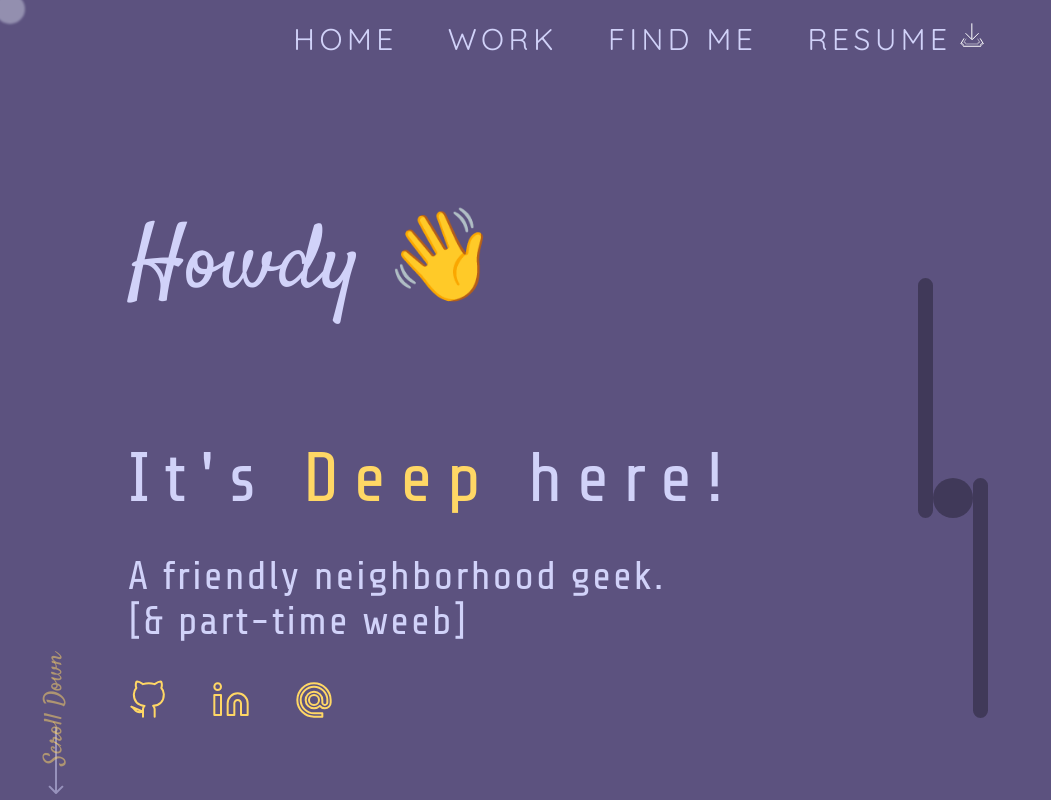
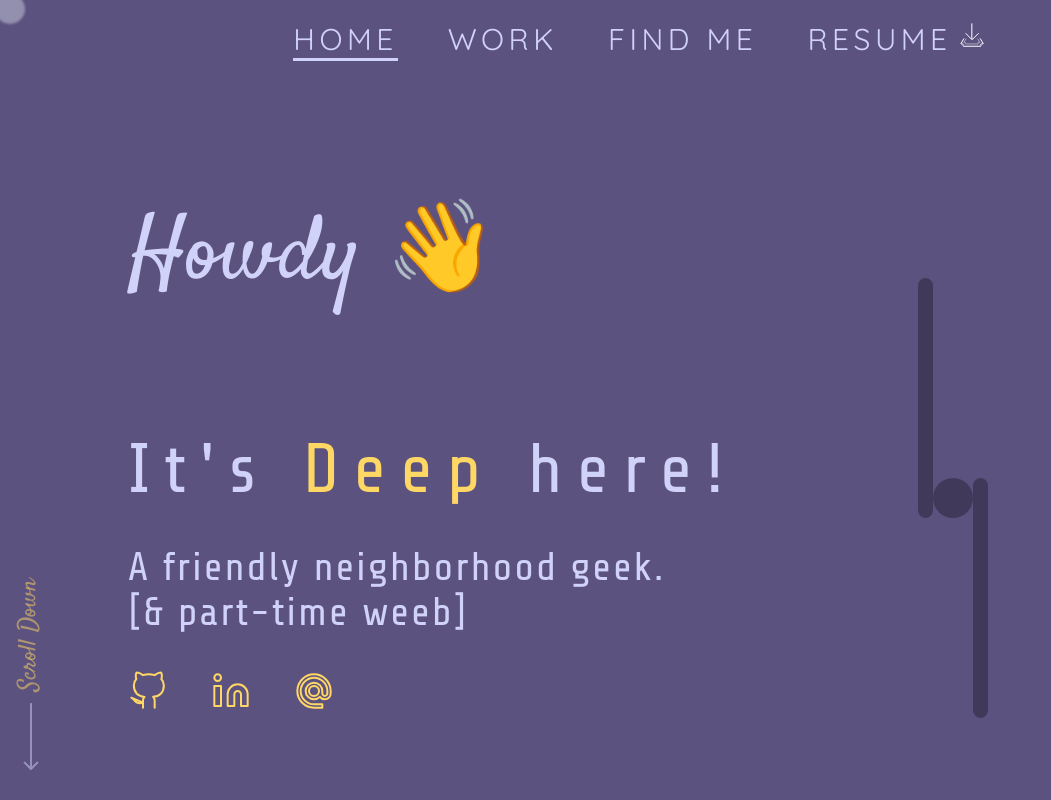
Before and after one commit to Deep3543/portfolio, a React (Create React App) app: page / in a window 1280 px wide. Shown: the top 800 px of the page, without its empty margins (0-1051 px from the left). Built offline with nearby package versions, Linux system fonts and the light colour scheme.

Commit message:
Scroll Transition added

```diff
--- a/package.json
+++ b/package.json
@@ -9,6 +9,7 @@
     "react": "^17.0.2",
     "react-dom": "^17.0.2",
     "react-scripts": "4.0.3",
+    "react-scroll": "^1.8.4",
     "semantic-ui-css": "^2.4.1",
     "semantic-ui-react": "^2.0.3",
     "web-vitals": "^1.0.1"
--- a/src/App.js
+++ b/src/App.js
@@ -1,14 +1,22 @@
 import React from 'react';
 import Skeleton from './components/docs/Skeleton';
-import Nav from './components/docs/views/Nav';
+import Work from './components/docs/Work';
+import Find from './components/docs/Find';
+import Nav from './components/docs/views/Nav-dif';
 import Skel from './components/docs/Skeleton-dif';
+import {Link, animateScroll as scroll} from 'react-scroll';
+
 
 function App() {
   return (
     <div className="app">
       {/* < Nav />
       < Skeleton /> */}
+      < Nav />
       < Skel />
+      {/* TODO: Make Changes here */}
+      < Work />
+      < Find />
     </div>
   );
 }
--- /dev/null
+++ b/src/components/docs/Find.js
@@ -0,0 +1,14 @@
+import React, { Component } from "react";
+
+class Find extends Component{
+    render(){
+        return(
+            // Frame for Find Me Page
+            <div className="find-container" id="find">
+                {/* Temp Content */}
+                Hey, This is Find Me section.!
+            </div>
+        )
+    }
+}
+export default Find;
--- a/src/components/docs/Skeleton-dif.js
+++ b/src/components/docs/Skeleton-dif.js
@@ -15,7 +15,7 @@ class Skel extends Component{
     render(){
         return(
             // Frame
-            <div className="frame">
+            <div className="frame" id="home">
                 {/* Cursor code */}
                 <div className="cursor" style={{left: this.state.left, top: this.state.top}} />
                 {/* Background elements */}
@@ -45,28 +45,6 @@ class Skel extends Component{
                         </i>
                     </span>
                 </div>
-                {/* Nav Pane */}
-                {/* TODO: Add the highlight line below the active tab */}
-                {/* TODO: Make the Text Bold for the active tab */}
-                <nav className="nav-bar">
-                    <ul className="nav-list">
-                        <li><a href="#" name="Home">Home</a></li>
-                        <li><a href="#" name="Work">Work</a></li>
-                        <li><a href="#" name="Find">Find Me</a></li>
-                        <li className='resume' name="Resume">
-                            <a href="#">Resume
-                                <i className="i-download">
-                                    <svg width="30" height="30" viewBox="0 0 30 30" fill="none" xmlns="http://www.w3.org/2000/svg">
-                                    <path d="M23.33 18.75L26.3298 23.75C26.3298 24.413 24.3784 23.5099 23.9096 23.9787C23.4407 24.4476 24.4928 26.25 23.8298 26.25H6.32979C5.66675 26.25 6.37842 24.4476 5.90958 23.9787C5.44074 23.5099 3.82979 24.413 3.82979 23.75L6.83 18.75" stroke="white" stroke-linecap="round" stroke-linejoin="round"/>
-                                    <path d="M20.6966 18.9787L22.8298 22.3121C22.8298 22.7541 21.4421 22.152 21.1087 22.4645C20.7754 22.7771 21.5235 23.9787 21.052 23.9787H8.60757C8.13607 23.9787 8.64215 22.7771 8.30875 22.4645C7.97535 22.152 6.82979 22.7541 6.82979 22.3121L8.96327 18.9787" stroke="white" stroke-width="0.5" stroke-linecap="round" stroke-linejoin="round"/>
-                                    <path d="M8.82979 13.5L15.0798 19.75L21.3298 13.5" stroke="white" stroke-linecap="round" stroke-linejoin="round"/>
-                                    <path d="M14.8298 18.75V3.75" stroke="white" stroke-linecap="round" stroke-linejoin="round"/>
-                                    </svg>
-                                </i>
-                            </a>
-                        </li>
-                    </ul>
-                </nav>
 
                 {/* Content */}
                 <div className="content">
@@ -77,21 +55,27 @@ class Skel extends Component{
                     {/* Socials */}
                     <div className="socials">
                         <i className="github">
+                            <a href="https://github.com/Deep3543" target="_blank">
                                 <svg width="40" height="40" viewBox="0 0 40 40" fill="none" xmlns="http://www.w3.org/2000/svg">
                                     <path d="M26.6666 36.6667V30.2167C26.7292 29.4219 26.6218 28.623 26.3517 27.873C26.0815 27.123 25.6549 26.439 25.1 25.8667C30.3333 25.2833 35.8333 23.3 35.8333 14.2C35.8329 11.873 34.9378 9.63533 33.3333 7.95C34.0931 5.91418 34.0394 3.66391 33.1833 1.66666C33.1833 1.66666 31.2166 1.08333 26.6666 4.13333C22.8467 3.09803 18.82 3.09803 15 4.13333C10.45 1.08333 8.48331 1.66666 8.48331 1.66666C7.62727 3.66391 7.57355 5.91418 8.33331 7.95C6.71686 9.64783 5.82085 11.9058 5.83331 14.25C5.83331 23.2833 11.3333 25.2667 16.5666 25.9167C16.0183 26.4833 15.5954 27.159 15.3255 27.8999C15.0556 28.6407 14.9447 29.4301 15 30.2167V36.6667M15 31.6667C6.66665 34.1667 6.66665 27.5 3.33331 26.6667L15 31.6667Z" stroke="#FFD765" stroke-width="2" stroke-linecap="round" stroke-linejoin="round"/>
                                 </svg>
+                            </a>
                         </i>
                         <i className="linkedin">
+                            <a href="https://www.linkedin.com/in/deeppatel3543/" target="_blank">
                                 <svg width="40" height="40" viewBox="0 0 40 40" fill="none" xmlns="http://www.w3.org/2000/svg">
                                     <path d="M26.6667 13.3333C29.3189 13.3333 31.8624 14.3869 33.7378 16.2623C35.6131 18.1376 36.6667 20.6812 36.6667 23.3333V35H30V23.3333C30 22.4493 29.6488 21.6014 29.0237 20.9763C28.3986 20.3512 27.5507 20 26.6667 20C25.7826 20 24.9348 20.3512 24.3097 20.9763C23.6845 21.6014 23.3334 22.4493 23.3334 23.3333V35H16.6667V23.3333C16.6667 20.6812 17.7203 18.1376 19.5956 16.2623C21.471 14.3869 24.0145 13.3333 26.6667 13.3333V13.3333Z" stroke="#FFD765" stroke-width="2" stroke-linecap="round" stroke-linejoin="round"/>
                                     <path d="M9.99998 15H3.33331V35H9.99998V15Z" stroke="#FFD765" stroke-width="2" stroke-linecap="round" stroke-linejoin="round"/>
                                     <path d="M6.66665 10C8.5076 10 9.99998 8.50763 9.99998 6.66668C9.99998 4.82573 8.5076 3.33334 6.66665 3.33334C4.8257 3.33334 3.33331 4.82573 3.33331 6.66668C3.33331 8.50763 4.8257 10 6.66665 10Z" stroke="#FFD765" stroke-width="2" stroke-linecap="round" stroke-linejoin="round"/>
                                 </svg>
+                            </a>
                         </i>
                         <i className="email">
+                            <a href="mailto:deeppatel3543@gmail.com" target="_blank">
                                 <svg width="40" height="40" viewBox="0 0 40 40" fill="none" xmlns="http://www.w3.org/2000/svg">
                                     <path d="M20 3.33334C10.8 3.33334 3.33334 10.8 3.33334 20C3.33334 29.2 10.8 36.6667 20 36.6667H28.3333V35V33.3333H20C12.7667 33.3333 6.66668 27.2333 6.66668 20C6.66668 12.7667 12.7667 6.66668 20 6.66668C27.2333 6.66668 33.3333 12.7667 33.3333 20V22.3833C33.3333 23.7 32.15 25 30.8333 25C29.5167 25 28.3333 23.7 28.3333 22.3833V20C28.3333 15.4 24.6 11.6667 20 11.6667C15.4 11.6667 11.6667 15.4 11.6667 20C11.6667 24.6 15.4 28.3333 20 28.3333C22.3 28.3333 24.4 27.4 25.9 25.8833C26.9833 27.3667 28.85 28.3333 30.8333 28.3333C34.1167 28.3333 36.6667 25.6667 36.6667 22.3833V20C36.6667 10.8 29.2 3.33334 20 3.33334ZM20 25C17.2333 25 15 22.7667 15 20C15 17.2333 17.2333 15 20 15C22.7667 15 25 17.2333 25 20C25 22.7667 22.7667 25 20 25Z" stroke="#FFD765" stroke-width="2" stroke-linejoin="round"/>
                                 </svg>
+                            </a>
                         </i>
                     </div>
                 </div>
--- /dev/null
+++ b/src/components/docs/Work.js
@@ -0,0 +1,14 @@
+import React, { Component } from "react";
+
+class Work extends Component{
+    render(){
+        return(
+            // Frame for Work Page
+            <div className="work-container" id="work">
+                {/* Temp Content */}
+                Hey, This is work section.!
+            </div>
+        )
+    }
+}
+export default Work;
--- /dev/null
+++ b/src/components/docs/views/Nav-dif.js
@@ -0,0 +1,63 @@
+import React, {Component} from 'react';
+import {Link, animateScroll as scroll} from 'react-scroll';
+
+class Nav extends Component{
+    scrollToTop = () => {
+        scroll.scrollToTop();
+    };
+    render(){
+        return(
+            <nav className="nav-bar">
+                {/* TODO: Add the highlight line below the active tab */}
+                {/* TODO: Make the Text Bold for the active tab */}
+                <div className="nav-content">
+                    <ul className="nav-list">
+                        <li>
+                            <Link
+                                activeClass="active"
+                                to="home"
+                                spy={true}
+                                smooth={true}
+                                offset={-70}
+                                duration={1000}
+                            >Home
+                            </Link>
+                        </li>
+                        <li>
+                            <Link
+                                activeClass="active"
+                                to="work"
+                                spy={true}
+                                smooth={true}
+                                offset={-70}
+                                duration={1000}
+                            >Work</Link>
+                        </li>
+                        <li>
+                            <Link
+                                activeClass="active"
+                                to="find"
+                                spy={true}
+                                smooth={true}
+                                offset={-70}
+                                duration={1000}
+                            >Find Me</Link>
+                        </li>
+                        <li className='resume' name="Resume">
+                            Resume
+                            <i className="i-download">
+                                <svg width="30" height="30" viewBox="0 0 30 30" fill="none" xmlns="http://www.w3.org/2000/svg">
+                                <path d="M23.33 18.75L26.3298 23.75C26.3298 24.413 24.3784 23.5099 23.9096 23.9787C23.4407 24.4476 24.4928 26.25 23.8298 26.25H6.32979C5.66675 26.25 6.37842 24.4476 5.90958 23.9787C5.44074 23.5099 3.82979 24.413 3.82979 23.75L6.83 18.75" stroke="white" stroke-linecap="round" stroke-linejoin="round"/>
+                                <path d="M20.6966 18.9787L22.8298 22.3121C22.8298 22.7541 21.4421 22.152 21.1087 22.4645C20.7754 22.7771 21.5235 23.9787 21.052 23.9787H8.60757C8.13607 23.9787 8.64215 22.7771 8.30875 22.4645C7.97535 22.152 6.82979 22.7541 6.82979 22.3121L8.96327 18.9787" stroke="white" stroke-width="0.5" stroke-linecap="round" stroke-linejoin="round"/>
+                                <path d="M8.82979 13.5L15.0798 19.75L21.3298 13.5" stroke="white" stroke-linecap="round" stroke-linejoin="round"/>
+                                <path d="M14.8298 18.75V3.75" stroke="white" stroke-linecap="round" stroke-linejoin="round"/>
+                                </svg>
+                            </i>
+                        </li>
+                    </ul>
+                </div>
+            </nav>
+        )
+    }
+}
+export default Nav;
--- a/src/styles/dif.css
+++ b/src/styles/dif.css
@@ -13,6 +13,7 @@ body, html{font-size: 100%; min-height: 100%;}
 html{cursor: none; height: 100%;}
 body{background-color: var(--shades-light); overflow: hidden; overflow-y: scroll; min-height: 100%;}
 a{text-decoration: none; color: inherit; cursor: none;}
+nav{display: flex; justify-content: space-around; align-items: center; position: fixed; left: 0; top: 0; width:100%; z-index: 1;}
 
 /* Responsive Design CSS */
 
@@ -57,7 +58,8 @@ a{text-decoration: none; color: inherit; cursor: none;}
 }
 
 .frame{
-text-align: center;
+  margin: -5% 0 0 0;
+  text-align: center;
 }
 
 /* Background elements */
@@ -81,8 +83,8 @@ text-align: center;
 }
 .scroll{
   overflow: unset;
-  left: 0;
-  bottom: 0;
+  left: -2%;
+  bottom: 3%;
 }
 .scroll-text{
   font-family: 'Satisfy';
@@ -90,6 +92,7 @@ text-align: center;
   font-weight: lighter;
   font-size: 25px;
   line-height: 36px;
+  margin-bottom: 50px;
   -webkit-transform: rotate(
 -90deg);
   color: rgba(255, 215, 101, 0.5);
@@ -107,7 +110,7 @@ text-align: center;
   margin-top: 5px;
 }
 
-.nav-bar li{
+.nav-list li{
   margin: 5px 15px;
   padding: 10px;
   font-family: Quicksand;
@@ -121,6 +124,14 @@ text-align: center;
   text-transform: uppercase;
 }
 
+.nav-list li > .active{
+  border-bottom: solid;
+}
+
+.resume{
+  float: right;
+}
+
 .i-download{
   margin:10px 0 0 5px;
 }
@@ -129,7 +140,7 @@ text-align: center;
 
 /* Content */
 .content{
-  margin: 10% 0 0 10%;
+  padding: 20% 0 0 10%;
   position: relative;
   max-width: 45rem;
   text-align: left;
@@ -175,3 +186,22 @@ i{
   margin-left: 0;
 }
 /* ------- */
+
+
+/* Work Page CSS */
+.work-container{
+  margin-top: 90%;
+  padding: 0;
+  width: 100%;
+}
+/* ------------- */
+
+
+/* Find Me Page CSS */
+.find-container{
+  margin-top: 100%;
+  padding: 0;
+  width: 100%;
+  height: 100%;
+}
+/* ---------------- */
```
Also changed, not shown: 1 other file (tests, documents, lock files or other folders). Lines whose indentation alone changed are shown as unchanged.
